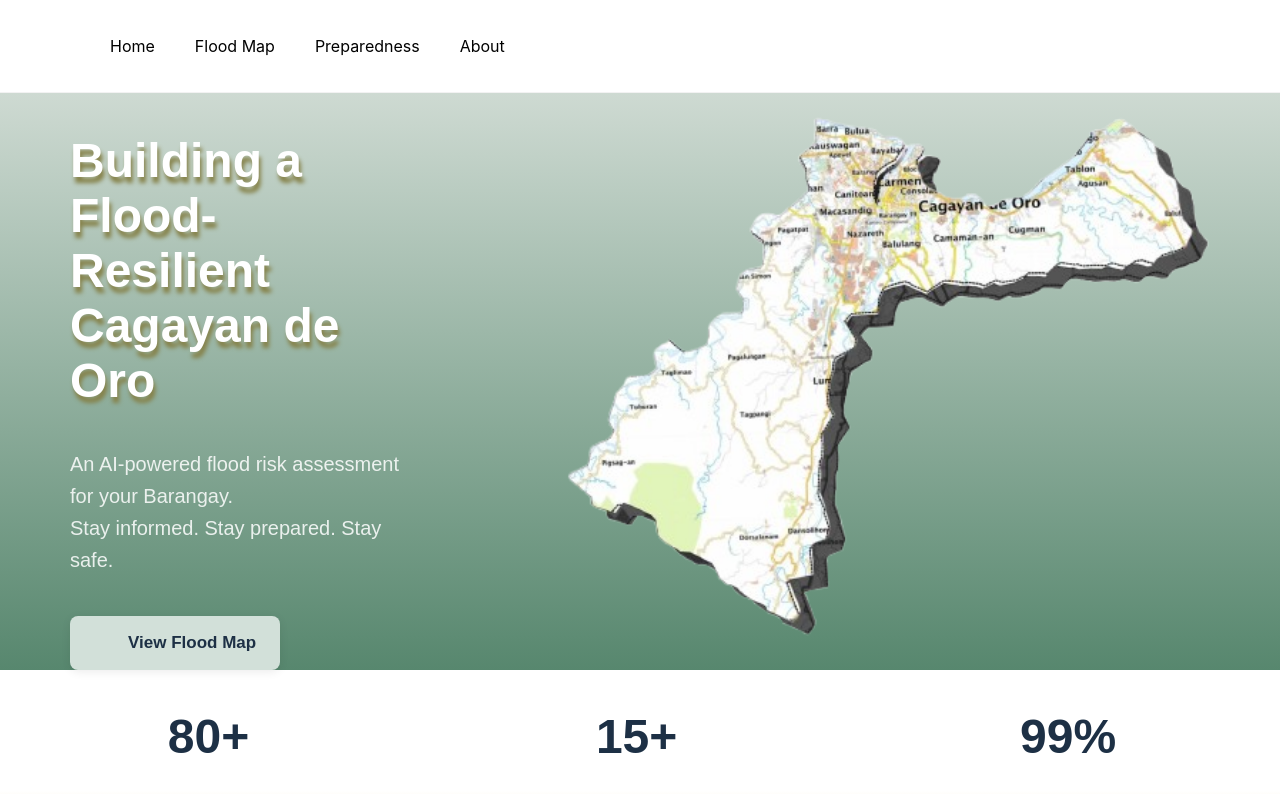
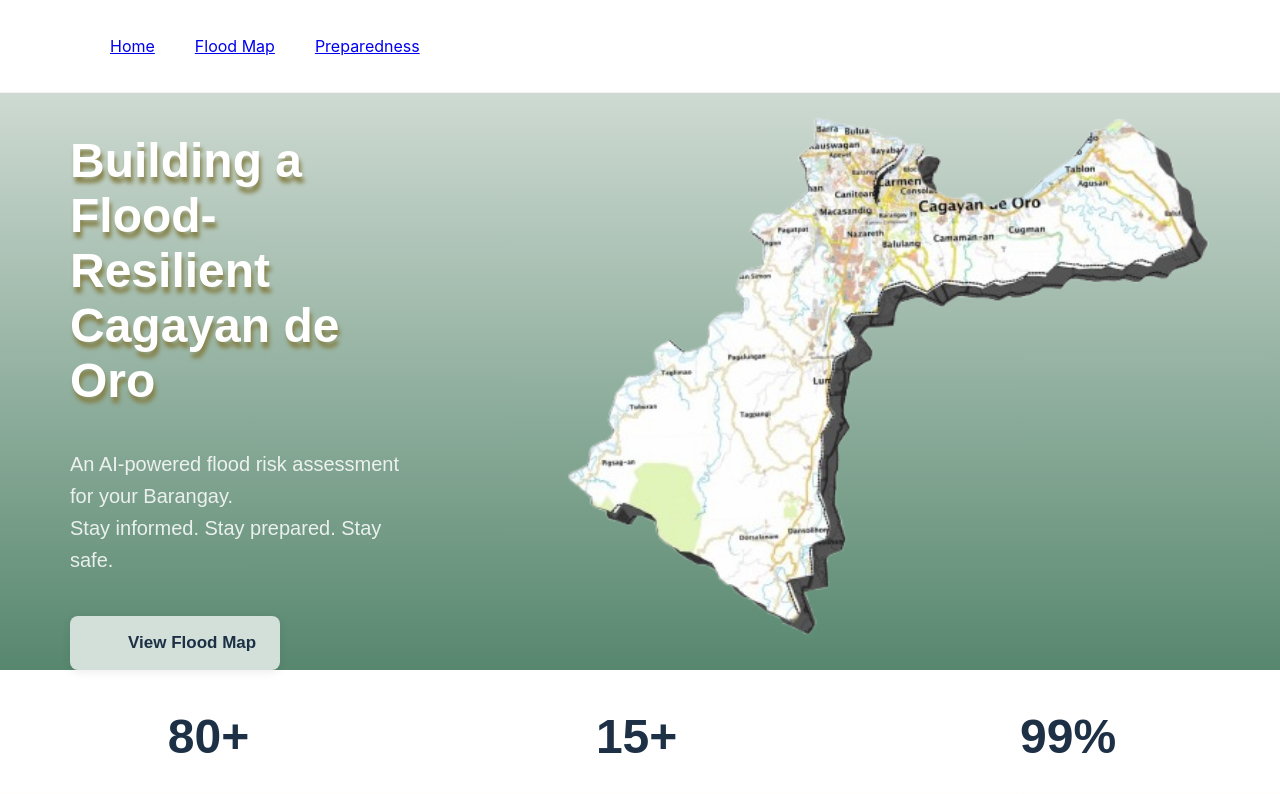
Before and after one commit to graeselah-scythe/floodmap, a React (Create React App) app: page /home in a window 1280 px wide. Shown: the top 794 px of the page. Built offline with nearby package versions, Linux system fonts and the light colour scheme; some icons are missing.

Commit message:
page directory
	modified:   src/components/Navbar.jsx
	modified:   src/components/heroSection.jsx

```diff
--- a/src/components/Navbar.jsx
+++ b/src/components/Navbar.jsx
@@ -1,14 +1,20 @@
 import "./Navbar.css";
+import { Link } from "react-router-dom";
 
 const Navbar = () => {
   return (
     <nav className="nav-container">
 
       <ul className="nav-links">
-        <li>Home</li>
-        <li>Flood Map</li>
-        <li>Preparedness</li>
-        <li>About</li>
+        <li>
+          <Link to="/home">Home</Link>
+        </li>
+        <li>
+          <Link to="/map">Flood Map</Link>
+        </li>
+        <li>
+          <Link to="/preparedness">Preparedness</Link>
+        </li>
       </ul>
     </nav>
   );
--- a/src/components/heroSection.jsx
+++ b/src/components/heroSection.jsx
@@ -1,12 +1,18 @@
 import React from "react";
 import "./HeroSection.css";
-import cdoMap from "../assets/cdoMap.png";     // change path to your asset
+import cdoMap from "../assets/cdoMap.png";
 import { Icon } from '@iconify/react';
+import { useNavigate } from "react-router-dom";
 
 const HeroSection = () => {
+  const navigate = useNavigate();
+
+  const handleButtonClick = () => {
+    navigate("/map");
+  };
+
   return (
     <section className="hero-wrapper">
-
       <div className="hero-left">
         <h1>Building a Flood-Resilient Cagayan de Oro</h1>
 
@@ -16,15 +22,14 @@ const HeroSection = () => {
           Stay informed. Stay prepared. Stay safe.
         </p>
 
-    <button className="hero-btn">
-  <Icon icon="mdi:map-outline" className="hero-btn-icon" />
-  View Flood Map
-</button>
-
+        <button className="hero-btn" onClick={handleButtonClick}>
+          <Icon icon="mdi:map-outline" className="hero-btn-icon" />
+          View Flood Map
+        </button>
       </div>
 
       <div className="hero-right">
-        <img src={cdoMap} alt="map" />
+        <img src={cdoMap} alt="Cagayan de Oro Map" />
       </div>
     </section>
   );
```
